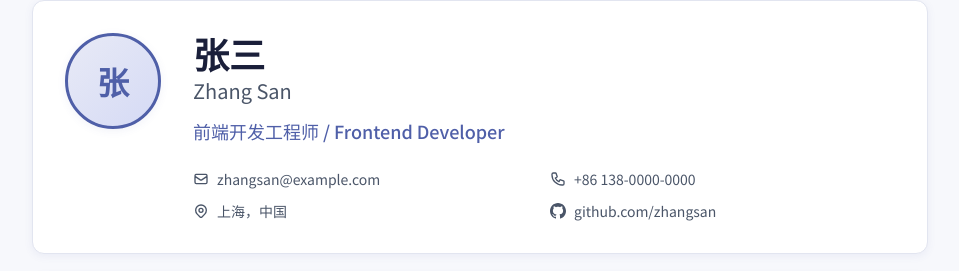
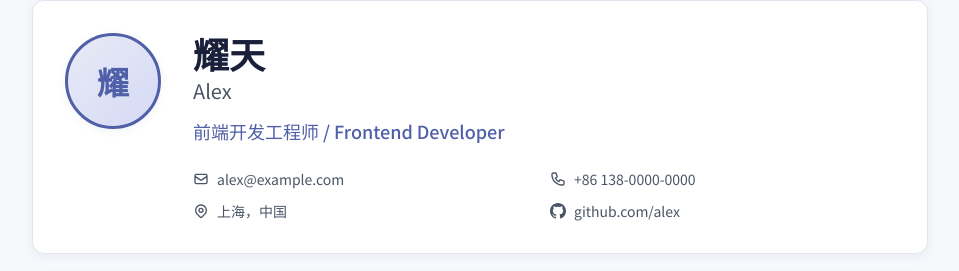
Before and after one commit to Alextt666/frontend-static, a Vue app: page /resume in a window 1280 px wide. Shown: the part 81-352 px from the top of the page, without its empty margins (160-1119 px from the left). Built offline with nearby package versions, Linux system fonts and the light colour scheme.

Commit message:
🐞 fix: 名称更新

```diff
--- a/index.html
+++ b/index.html
@@ -4,7 +4,7 @@
     <meta charset="UTF-8" />
     <link rel="icon" type="image/svg+xml" href="/favicon.svg" />
     <meta name="viewport" content="width=device-width, initial-scale=1.0" />
-    <title>张三 | Frontend Developer // SYSTEM ONLINE</title>
+    <title>耀天 Alex | Frontend Developer // SYSTEM ONLINE</title>
 
     <!-- Google Fonts -->
     <link rel="preconnect" href="https://fonts.googleapis.com">
--- a/src/components/ResumeHeader.vue
+++ b/src/components/ResumeHeader.vue
@@ -3,15 +3,15 @@ import { ref, onMounted } from 'vue'
 
 // 个人基本信息
 const info = {
-  name: '张三',
-  nameEn: 'Zhang San',
+  name: '耀天',
+  nameEn: 'Alex',
   title: '前端开发工程师',
   titleEn: 'Frontend Developer',
-  email: 'zhangsan@example.com',
+  email: 'alex@example.com',
   phone: '+86 138-0000-0000',
   location: '上海，中国',
-  github: 'github.com/zhangsan',
-  linkedin: 'linkedin.com/in/zhangsan',
+  github: 'github.com/alex',
+  linkedin: 'linkedin.com/in/alex',
 }
 </script>
 
--- a/src/components/ResumeProjects.vue
+++ b/src/components/ResumeProjects.vue
@@ -9,7 +9,7 @@ const projects = [
     period: '2023.06 → 2023.12',
     desc: '负责前端整体架构设计与开发，实现多维度数据图表展示、实时数据推送及权限管理模块。',
     descEn: 'Led frontend architecture design and development, implementing multi-dimensional data charts, real-time data push, and permission management modules.',
-    link: 'github.com/zhangsan/data-viz',
+    link: 'github.com/alex/data-viz',
   },
   {
     name: '移动端电商 H5 / Mobile E-commerce H5',
@@ -25,7 +25,7 @@ const projects = [
     period: '2022.03 → 2022.08',
     desc: '设计并实现基于 JSON Schema 的动态表单引擎，支持拖拽配置，减少重复开发工作量约 60%。',
     descEn: 'Designed and implemented a JSON Schema-based dynamic form engine with drag-and-drop configuration, reducing repetitive development by ~60%.',
-    link: 'github.com/zhangsan/form-engine',
+    link: 'github.com/alex/form-engine',
   },
 ]
 
--- a/src/views/Home.vue
+++ b/src/views/Home.vue
@@ -95,7 +95,7 @@ onUnmounted(() => {
     <main class="content">
       <p class="sys-label">SYSTEM ONLINE // v2.1</p>
 
-      <h1 class="name">张三 / ZHANG SAN</h1>
+      <h1 class="name">耀天 / ALEX</h1>
 
       <p class="title-line">
         <span>{{ displayedTitle }}</span>
--- a/src/views/Resume.vue
+++ b/src/views/Resume.vue
@@ -22,7 +22,7 @@ import ResumeEducation from '../components/ResumeEducation.vue'
       <ResumeEducation />
     </div>
     <p class="text-center mt-10 text-xs" style="color: var(--text-dim); letter-spacing: 0.1em;">
-      © 2024 Zhang San · Frontend Developer
+      © 2024 Alex · Frontend Developer
     </p>
   </div>
 </template>
```
